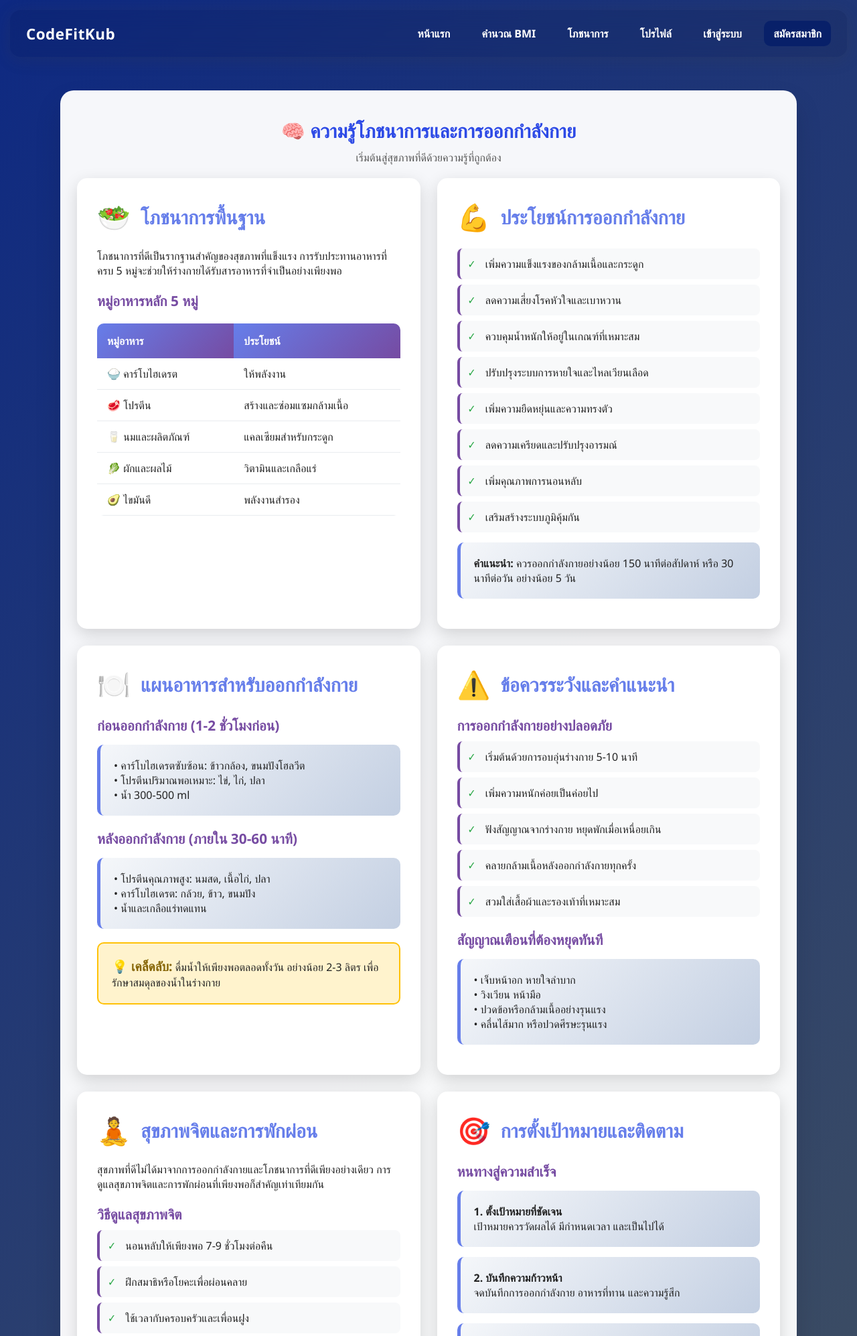
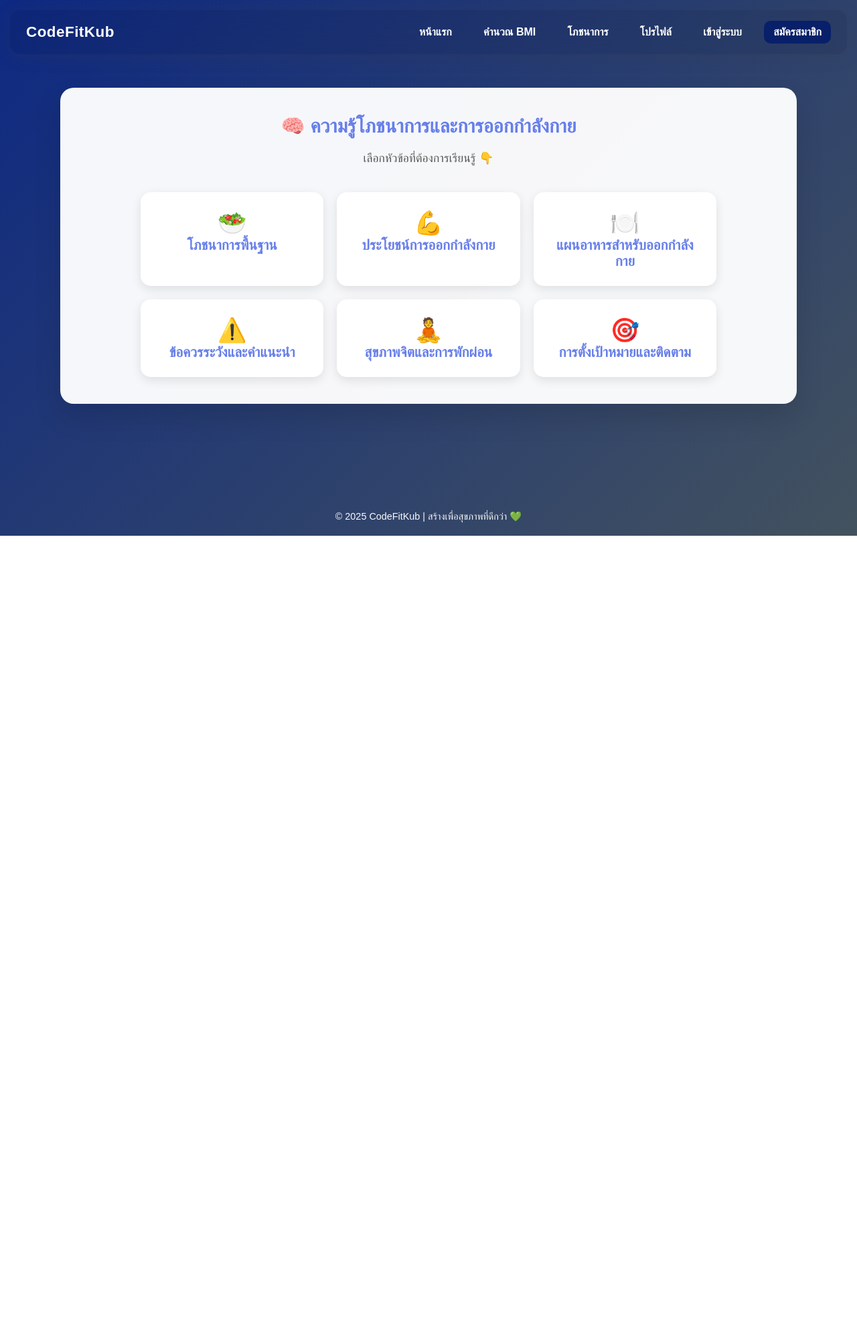
Before and after one commit to Nomu2448/Codefitkub, a Django app: page /nutrition/ in a window 1280 px wide. Shown: the top 1995 px of the page at 67% size. After the commit the page ends 800 px from the top, so only its background shows below. Run offline with Django 5.2, Linux system fonts and the light colour scheme.

Commit message:
fix ui-Nutrition

```diff
--- a/templates/Nutrition.html
+++ b/templates/Nutrition.html
@@ -4,11 +4,70 @@
 
 {% block extra_head %}
 <style>
-    .content-grid {
+    body {
+        font-family: "Prompt", sans-serif;
+    }
+
+    h1 {
+        text-align: center;
+        color: #667eea;
+        margin-bottom: 20px;
+        animation: fadeInDown 0.8s ease;
+    }
+
+    .subtitle {
+        text-align: center;
+        color: #555;
+        margin-bottom: 40px;
+        font-size: 1.1em;
+    }
+
+    /* 🔹 Grid เลือกหัวข้อ */
+    .topic-grid {
         display: grid;
-        grid-template-columns: repeat(auto-fit, minmax(350px, 1fr));
-        gap: 25px;
-        margin-bottom: 30px;
+        grid-template-columns: repeat(auto-fit, minmax(250px, 1fr));
+        gap: 20px;
+        margin: 0 auto;
+        max-width: 900px;
+        padding: 0 20px;
+    }
+
+    .topic-card {
+        background: white;
+        border-radius: 15px;
+        box-shadow: 0 5px 15px rgba(0, 0, 0, 0.1);
+        text-align: center;
+        padding: 25px;
+        cursor: pointer;
+        transition: transform 0.3s ease, box-shadow 0.3s ease;
+    }
+
+    .topic-card:hover {
+        transform: translateY(-8px);
+        box-shadow: 0 8px 25px rgba(0, 0, 0, 0.2);
+    }
+
+    .topic-card .icon {
+        font-size: 2.2em;
+        margin-bottom: 10px;
+    }
+
+    .topic-card h3 {
+        color: #667eea;
+        font-size: 1.3em;
+    }
+
+    /* 🔹 เนื้อหาภายใน */
+    .content-section {
+        display: none;
+        max-width: 900px;
+        margin: 0 auto;
+        padding: 20px;
+        animation: fadeIn 0.6s ease;
+    }
+
+    .content-section.active {
+        display: block;
     }
 
     .card {
@@ -16,38 +75,27 @@
         border-radius: 15px;
         padding: 30px;
         box-shadow: 0 8px 25px rgba(0, 0, 0, 0.15);
-        transition: transform 0.3s ease, box-shadow 0.3s ease;
-    }
-
-    .card:hover {
-        transform: translateY(-10px);
-        box-shadow: 0 15px 40px rgba(0, 0, 0, 0.25);
+        margin-bottom: 25px;
     }
 
     .card-header {
         display: flex;
         align-items: center;
-        margin-bottom: 20px;
+        margin-bottom: 15px;
     }
 
-    .icon {
-        font-size: 2.5em;
-        margin-right: 15px;
+    .card-header .icon {
+        font-size: 2em;
+        margin-right: 10px;
     }
 
-    h2 {
+    .card h2 {
         color: #667eea;
-        font-size: 1.8em;
-    }
-
-    h3 {
-        color: #764ba2;
-        margin: 20px 0 10px 0;
-        font-size: 1.3em;
+        font-size: 1.6em;
     }
 
     .info-box {
-        background: linear-gradient(135deg, #f5f7fa 0%, #c3cfe2 100%);
+        background: linear-gradient(135deg, #f5f7fa, #c3cfe2);
         padding: 20px;
         border-radius: 10px;
         margin: 15px 0;
@@ -60,48 +108,30 @@
     }
 
     .benefit-list li {
+        background: #f8f9fa;
+        border-radius: 8px;
         padding: 12px;
         margin: 8px 0;
-        background: #f8f9fa;
-        border-radius: 8px;
         border-left: 4px solid #764ba2;
-        transition: background 0.3s ease;
-    }
-
-    .benefit-list li:hover {
-        background: #e9ecef;
-    }
-
-    .benefit-list li::before {
-        content: "✓ ";
-        color: #28a745;
-        font-weight: bold;
-        margin-right: 10px;
     }
 
     .nutrition-table {
         width: 100%;
         border-collapse: collapse;
         margin: 20px 0;
-        background: white;
         border-radius: 10px;
         overflow: hidden;
     }
 
     .nutrition-table th {
-        background: linear-gradient(135deg, #667eea 0%, #764ba2 100%);
+        background: linear-gradient(135deg, #667eea, #764ba2);
         color: white;
-        padding: 15px;
-        text-align: left;
+        padding: 12px;
     }
 
     .nutrition-table td {
-        padding: 12px 15px;
-        border-bottom: 1px solid #e9ecef;
-    }
-
-    .nutrition-table tr:hover {
-        background: #f8f9fa;
+        padding: 10px 15px;
+        border-bottom: 1px solid #eee;
     }
 
     .tip-box {
@@ -112,18 +142,54 @@
         margin: 20px 0;
     }
 
-    .tip-box strong {
-        color: #856404;
-        font-size: 1.2em;
+    .back-btn {
+        display: inline-block;
+        background: linear-gradient(135deg, #667eea, #764ba2);
+        color: white;
+        padding: 10px 18px;
+        border-radius: 25px;
+        text-decoration: none;
+        font-weight: 500;
+        transition: all 0.3s ease;
+        margin-bottom: 20px;
+    }
+
+    .back-btn:hover {
+        background: linear-gradient(135deg, #5a6ad1, #6b3e9a);
+        transform: translateY(-2px);
+    }
+
+    @keyframes fadeIn {
+        from {
+            opacity: 0;
+            transform: translateY(20px);
+        }
+
+        to {
+            opacity: 1;
+            transform: translateY(0);
+        }
+    }
+
+    @keyframes fadeInDown {
+        from {
+            opacity: 0;
+            transform: translateY(-10px);
+        }
+
+        to {
+            opacity: 1;
+            transform: translateY(0);
+        }
     }
 
     @media (max-width: 768px) {
-        .content-grid {
-            grid-template-columns: 1fr;
+        .card {
+            padding: 20px;
         }
 
-        .card {
-            padding: 20px;
+        .topic-grid {
+            grid-template-columns: 1fr;
         }
     }
 </style>
@@ -131,18 +197,40 @@
 
 {% block content %}
 <h1>🧠 ความรู้โภชนาการและการออกกำลังกาย</h1>
-<p class="subtitle">เริ่มต้นสู่สุขภาพที่ดีด้วยความรู้ที่ถูกต้อง</p>
+<p class="subtitle">เลือกหัวข้อที่ต้องการเรียนรู้ 👇</p>
 
-<div class="content-grid">
+<!-- 🟣 เมนูหัวข้อ -->
+<div class="topic-grid" id="topicMenu">
+    <div class="topic-card" data-target="nutrition"><span class="icon">🥗</span>
+        <h3>โภชนาการพื้นฐาน</h3>
+    </div>
+    <div class="topic-card" data-target="benefit"><span class="icon">💪</span>
+        <h3>ประโยชน์การออกกำลังกาย</h3>
+    </div>
+    <div class="topic-card" data-target="meal"><span class="icon">🍽️</span>
+        <h3>แผนอาหารสำหรับออกกำลังกาย</h3>
+    </div>
+    <div class="topic-card" data-target="caution"><span class="icon">⚠️</span>
+        <h3>ข้อควรระวังและคำแนะนำ</h3>
+    </div>
+    <div class="topic-card" data-target="mental"><span class="icon">🧘</span>
+        <h3>สุขภาพจิตและการพักผ่อน</h3>
+    </div>
+    <div class="topic-card" data-target="goal"><span class="icon">🎯</span>
+        <h3>การตั้งเป้าหมายและติดตาม</h3>
+    </div>
+</div>
+
+<!-- 🧩 เนื้อหาแต่ละหัวข้อ -->
+<div id="topicContent">
     <!-- โภชนาการพื้นฐาน -->
+    <div class="content-section" id="nutrition">
+        <a href="#" class="back-btn" onclick="goBack(event)">⬅️ กลับ</a>
         <div class="card">
-        <div class="card-header">
-            <span class="icon">🥗</span>
+            <div class="card-header"><span class="icon">🥗</span>
                 <h2>โภชนาการพื้นฐาน</h2>
             </div>
-        <p>โภชนาการที่ดีเป็นรากฐานสำคัญของสุขภาพที่แข็งแรง การรับประทานอาหารที่ครบ 5 หมู่จะช่วยให้ร่างกายได้รับสารอาหารที่จำเป็นอย่างเพียงพอ</p>
-
-        <h3>หมู่อาหารหลัก 5 หมู่</h3>
+            <p>โภชนาการที่ดีเป็นรากฐานสำคัญของสุขภาพที่แข็งแรง...</p>
             <table class="nutrition-table">
                 <tr>
                     <th>หมู่อาหาร</th>
@@ -170,138 +258,105 @@
                 </tr>
             </table>
         </div>
+    </div>
 
     <!-- ประโยชน์การออกกำลังกาย -->
+    <div class="content-section" id="benefit">
+        <a href="#" class="back-btn" onclick="goBack(event)">⬅️ กลับ</a>
         <div class="card">
-        <div class="card-header">
-            <span class="icon">💪</span>
-            <h2>ประโยชน์การออกกำลังกาย</h2>
+            <div class="card-header"><span class="icon">💪</span>
+                <h2>ประโยชน์ของการออกกำลังกาย</h2>
             </div>
             <ul class="benefit-list">
                 <li>เพิ่มความแข็งแรงของกล้ามเนื้อและกระดูก</li>
                 <li>ลดความเสี่ยงโรคหัวใจและเบาหวาน</li>
                 <li>ควบคุมน้ำหนักให้อยู่ในเกณฑ์ที่เหมาะสม</li>
                 <li>ปรับปรุงระบบการหายใจและไหลเวียนเลือด</li>
-            <li>เพิ่มความยืดหยุ่นและความทรงตัว</li>
-            <li>ลดความเครียดและปรับปรุงอารมณ์</li>
-            <li>เพิ่มคุณภาพการนอนหลับ</li>
-            <li>เสริมสร้างระบบภูมิคุ้มกัน</li>
+                <li>ลดความเครียดและช่วยให้นอนหลับดีขึ้น</li>
             </ul>
-
-        <div class="info-box">
-            <strong>คำแนะนำ:</strong> ควรออกกำลังกายอย่างน้อย 150 นาทีต่อสัปดาห์ หรือ 30 นาทีต่อวัน อย่างน้อย 5 วัน
         </div>
     </div>
 
-    <!-- แผนอาหารสำหรับออกกำลังกาย -->
+    <!-- แผนอาหาร -->
+    <div class="content-section" id="meal">
+        <a href="#" class="back-btn" onclick="goBack(event)">⬅️ กลับ</a>
         <div class="card">
-        <div class="card-header">
-            <span class="icon">🍽️</span>
-            <h2>แผนอาหารสำหรับออกกำลังกาย</h2>
+            <div class="card-header"><span class="icon">🍽️</span>
+                <h2>แผนอาหารก่อน–หลังออกกำลังกาย</h2>
             </div>
-
-        <h3>ก่อนออกกำลังกาย (1-2 ชั่วโมงก่อน)</h3>
             <div class="info-box">
-            <p>• คาร์โบไฮเดรตซับซ้อน: ข้าวกล้อง, ขนมปังโฮลวีต</p>
-            <p>• โปรตีนปริมาณพอเหมาะ: ไข่, ไก่, ปลา</p>
-            <p>• น้ำ 300-500 ml</p>
+                <strong>ก่อนออกกำลังกาย:</strong>
+                <p>คาร์บเชิงซ้อน เช่น ข้าวกล้อง + โปรตีนเบา เช่น ไข่, ปลา</p>
             </div>
-
-        <h3>หลังออกกำลังกาย (ภายใน 30-60 นาที)</h3>
             <div class="info-box">
-            <p>• โปรตีนคุณภาพสูง: นมสด, เนื้อไก่, ปลา</p>
-            <p>• คาร์โบไฮเดรต: กล้วย, ข้าว, ขนมปัง</p>
-            <p>• น้ำและเกลือแร่ทดแทน</p>
+                <strong>หลังออกกำลังกาย:</strong>
+                <p>โปรตีนคุณภาพสูง เช่น เนื้อไก่, นม และคาร์บ เช่น กล้วย</p>
             </div>
-
-        <div class="tip-box">
-            <strong>💡 เคล็ดลับ:</strong> ดื่มน้ำให้เพียงพอตลอดทั้งวัน อย่างน้อย 2-3 ลิตร เพื่อรักษาสมดุลของน้ำในร่างกาย
         </div>
     </div>
 
     <!-- ข้อควรระวัง -->
+    <div class="content-section" id="caution">
+        <a href="#" class="back-btn" onclick="goBack(event)">⬅️ กลับ</a>
         <div class="card">
-        <div class="card-header">
-            <span class="icon">⚠️</span>
+            <div class="card-header"><span class="icon">⚠️</span>
                 <h2>ข้อควรระวังและคำแนะนำ</h2>
             </div>
-
-        <h3>การออกกำลังกายอย่างปลอดภัย</h3>
             <ul class="benefit-list">
-            <li>เริ่มต้นด้วยการอบอุ่นร่างกาย 5-10 นาที</li>
-            <li>เพิ่มความหนักค่อยเป็นค่อยไป</li>
-            <li>ฟังสัญญาณจากร่างกาย หยุดพักเมื่อเหนื่อยเกิน</li>
-            <li>คลายกล้ามเนื้อหลังออกกำลังกายทุกครั้ง</li>
-            <li>สวมใส่เสื้อผ้าและรองเท้าที่เหมาะสม</li>
-        </ul>
-
-        <h3>สัญญาณเตือนที่ต้องหยุดทันที</h3>
-        <div class="info-box">
-            <p>• เจ็บหน้าอก หายใจลำบาก</p>
-            <p>• วิงเวียน หน้ามือ</p>
-            <p>• ปวดข้อหรือกล้ามเนื้ออย่างรุนแรง</p>
-            <p>• คลื่นไส้มาก หรือปวดศีรษะรุนแรง</p>
-        </div>
-    </div>
-
-    <!-- สุขภาพจิตและการพักผ่อน -->
-    <div class="card">
-        <div class="card-header">
-            <span class="icon">🧘</span>
-            <h2>สุขภาพจิตและการพักผ่อน</h2>
-        </div>
-
-        <p>สุขภาพที่ดีไม่ได้มาจากการออกกำลังกายและโภชนาการที่ดีเพียงอย่างเดียว การดูแลสุขภาพจิตและการพักผ่อนที่เพียงพอก็สำคัญเท่าเทียมกัน</p>
-
-        <h3>วิธีดูแลสุขภาพจิต</h3>
-        <ul class="benefit-list">
-            <li>นอนหลับให้เพียงพอ 7-9 ชั่วโมงต่อคืน</li>
-            <li>ฝึกสมาธิหรือโยคะเพื่อผ่อนคลาย</li>
-            <li>ใช้เวลากับครอบครัวและเพื่อนฝูง</li>
-            <li>ทำกิจกรรมที่ชอบและทำให้มีความสุข</li>
-            <li>หลีกเลี่ยงความเครียดที่ไม่จำเป็น</li>
-        </ul>
-
-        <div class="tip-box">
-            <strong>💡 จำไว้:</strong> การพักผ่อนเป็นส่วนหนึ่งของการฝึกซ้อม ร่างกายต้องการเวลาในการฟื้นตัวเพื่อเติบโตแข็งแรง
-        </div>
-    </div>
-
-    <!-- เป้าหมายและการติดตาม -->
-    <div class="card">
-        <div class="card-header">
-            <span class="icon">🎯</span>
-            <h2>การตั้งเป้าหมายและติดตาม</h2>
-        </div>
-
-        <h3>หนทางสู่ความสำเร็จ</h3>
-        <div class="info-box">
-            <p><strong>1. ตั้งเป้าหมายที่ชัดเจน</strong></p>
-            <p>เป้าหมายควรวัดผลได้ มีกำหนดเวลา และเป็นไปได้</p>
-        </div>
-
-        <div class="info-box">
-            <p><strong>2. บันทึกความก้าวหน้า</strong></p>
-            <p>จดบันทึกการออกกำลังกาย อาหารที่ทาน และความรู้สึก</p>
-        </div>
-
-        <div class="info-box">
-            <p><strong>3. ปรับแผนตามความเหมาะสม</strong></p>
-            <p>ยืดหยุ่นและปรับเปลี่ยนตามความต้องการของร่างกาย</p>
-        </div>
-
-        <h3>ตัวชี้วัดความสำเร็จ</h3>
-        <ul class="benefit-list">
-            <li>พลังงานในการใช้ชีวิตประจำวันเพิ่มขึ้น</li>
-            <li>นอนหลับได้สนิทและตื่นมาสดชื่น</li>
-            <li>ความแข็งแรงและความอดทนดีขึ้น</li>
-            <li>รู้สึกมีความสุขและมั่นใจมากขึ้น</li>
+                <li>อบอุ่นร่างกายก่อนทุกครั้ง</li>
+                <li>หยุดเมื่อมีอาการเจ็บ</li>
+                <li>สวมรองเท้าและเสื้อผ้าที่เหมาะสม</li>
             </ul>
         </div>
     </div>
 
-<div style="background: #f8f9fa; text-align: center; padding: 20px; border-radius: 15px; margin-top: 30px;">
-    <p><strong>จำไว้เสมอ:</strong> การสร้างสุขภาพที่ดีคือการเดินทางระยะยาว ไม่ใช่การวิ่งระยะสั้น</p>
-    <p>เริ่มต้นด้วยก้าวเล็กๆ และสม่ำเสมอ ผลลัพธ์จะตามมาเอง 💪✨</p>
+    <!-- สุขภาพจิต -->
+    <div class="content-section" id="mental">
+        <a href="#" class="back-btn" onclick="goBack(event)">⬅️ กลับ</a>
+        <div class="card">
+            <div class="card-header"><span class="icon">🧘</span>
+                <h2>สุขภาพจิตและการพักผ่อน</h2>
             </div>
+            <ul class="benefit-list">
+                <li>นอนหลับให้เพียงพอ 7-9 ชม.</li>
+                <li>ฝึกสมาธิหรือโยคะ</li>
+                <li>ใช้เวลากับครอบครัวและเพื่อน</li>
+            </ul>
+        </div>
+    </div>
+
+    <!-- การตั้งเป้าหมาย -->
+    <div class="content-section" id="goal">
+        <a href="#" class="back-btn" onclick="goBack(event)">⬅️ กลับ</a>
+        <div class="card">
+            <div class="card-header"><span class="icon">🎯</span>
+                <h2>การตั้งเป้าหมายและติดตามผล</h2>
+            </div>
+            <div class="info-box">
+                <p>ตั้งเป้าหมายให้ชัด เช่น เพิ่มกล้าม 2 กก. ใน 2 เดือน</p>
+            </div>
+            <div class="info-box">
+                <p>จดบันทึกความคืบหน้าทุกสัปดาห์</p>
+            </div>
+        </div>
+    </div>
+</div>
+
+<script>
+    function goBack(e) {
+        e.preventDefault();
+        document.querySelectorAll(".content-section").forEach(s => s.classList.remove("active"));
+        document.getElementById("topicMenu").style.display = "grid";
+    }
+
+    document.querySelectorAll(".topic-card").forEach(card => {
+        card.addEventListener("click", () => {
+            const target = card.dataset.target;
+            document.getElementById("topicMenu").style.display = "none";
+            document.querySelectorAll(".content-section").forEach(s => s.classList.remove("active"));
+            document.getElementById(target).classList.add("active");
+            window.scrollTo({ top: 0, behavior: 'smooth' });
+        });
+    });
+</script>
 {% endblock %}
```
Lines whose indentation alone changed are shown as unchanged.
